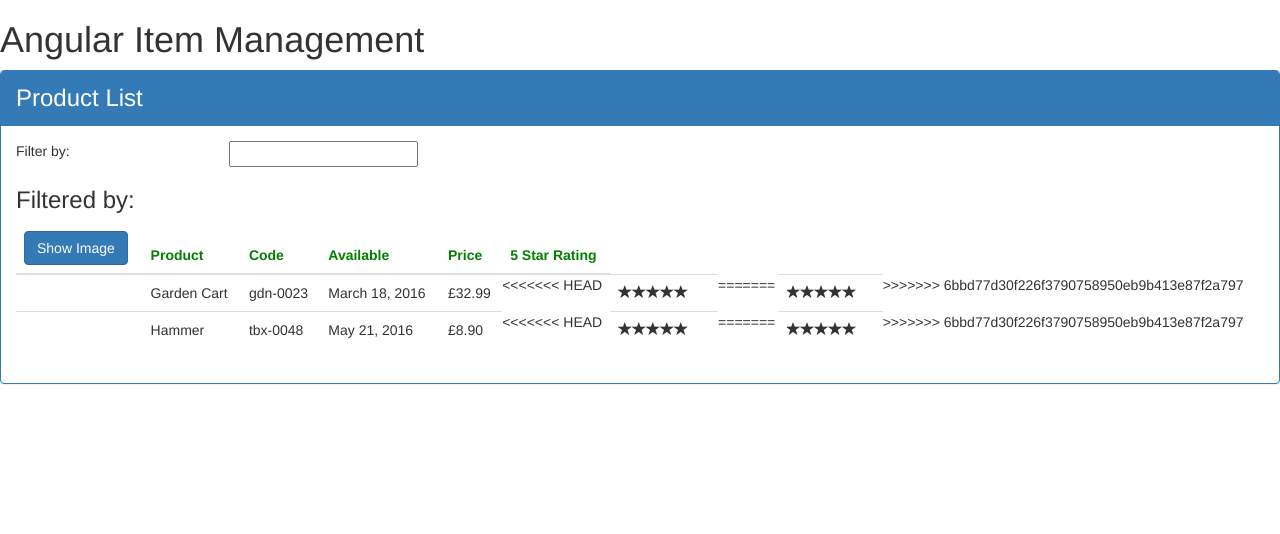
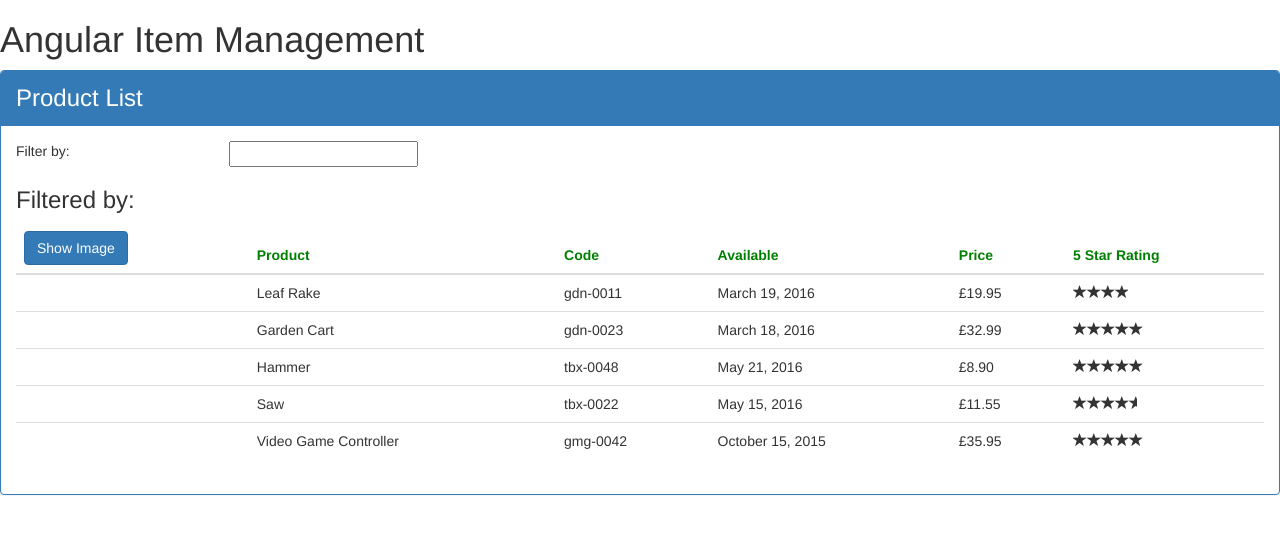
Before and after one commit to junaid109/angular-product-mamagement, an Angular app: page / in a window 1280 px wide. Shown: the top 534 px of the page. Built offline with nearby package versions, Linux system fonts and the light colour scheme.

Commit message:
added data retrieved from local json file

```diff
--- /dev/null
+++ b/src/app/products/product-detail/product-detail.component.html
@@ -0,0 +1,5 @@
+<div class='panel panel-primary' *ngIf='product'>
+  <div class='panel-heading'>
+    {{pageTitle + ': ' + product?.productName}}
+  </div>
+</div>>
--- /dev/null
+++ b/src/app/products/product-detail/product-detail.component.ts
@@ -0,0 +1,18 @@
+import { Component, OnInit } from '@angular/core';
+import { IProduct } from '../../products/products';
+
+@Component({
+  templateUrl: './product-detail.component.html',
+  styleUrls: ['./product-detail.component.css']
+})
+export class ProductDetailComponent implements OnInit {
+
+  pageTitle: string = 'Product Detail';
+  product: IProduct;
+
+  constructor() { }
+
+  ngOnInit() {
+  }
+
+}
--- a/src/app/products/product-list.component.html
+++ b/src/app/products/product-list.component.html
@@ -45,12 +45,8 @@
                         <td>{{ product.productCode | lowercase | convertToSpaces }}</td>
                         <td>{{ product.releaseDate }}</td>
                         <td>{{ product.price | currency:'GBP':true:'1.2-2'}}</td>
-<<<<<<< HEAD
-                        <td><pm-star></pm-star></td>
-=======
                         <td><pm-star [rating]='product.starRating' (ratingClicked)='onRatingClicked($event)'>
                           </pm-star></td>
->>>>>>> 6bbd77d30f226f3790758950eb9b413e87f2a797
                     </tr>
                 </tbody>
             </table>
--- a/src/app/products/product-list.component.ts
+++ b/src/app/products/product-list.component.ts
@@ -12,6 +12,7 @@ export class ProductListComponent implements OnInit {
     imageWidth: number = 50;
     imageMargin: number = 2;
     showImage: boolean = false;
+    errorMessage: string;
 
     _listFilter: string;
     get listFilter(): string{
@@ -25,12 +26,10 @@ export class ProductListComponent implements OnInit {
 
     filteredProducts: IProduct[];
 
-    products: IProduct[] = [
-
-    ];
+    products: IProduct[] = [];
 
     constructor(private _productService: ProductService) {
-      this.filteredProducts = this.products;
+      // this.filteredProducts = this.products;
     }
 
     performFilter(filterBy: string): IProduct[] {
@@ -44,8 +43,12 @@ export class ProductListComponent implements OnInit {
     }
 
     ngOnInit(): void {
-      this.products = this._productService.getProducts();
-      this.filteredProducts = this.products;
+      this._productService.getProducts()
+      .subscribe(products => {
+          this.products = products;
+          this.filteredProducts = this.products;
+      },
+          error => this.errorMessage = <any>error);
     }
 
 }
--- a/src/app/products/product.service.ts
+++ b/src/app/products/product.service.ts
@@ -1,31 +1,25 @@
 import { Injectable } from '@angular/core';
 import { IProduct } from './products';
+import { HttpClient, HttpErrorResponse } from '@angular/common/http';
+import { Observable } from 'rxjs/Observable';
+import 'rxjs/add/observable/throw';
+import 'rxjs/add/operator/catch';
+import 'rxjs/add/operator/do';
+
 
 @Injectable()
 export class ProductService {
+    private _productUrl = '../../api/products/products.json';
 
-    getProducts(): IProduct[] {
-        return[
-          {
-            "productId": 2,
-            "productName": "Garden Cart",
-            "productCode": "GDN-0023",
-            "releaseDate": "March 18, 2016",
-            "description": "15 gallon capacity rolling garden cart",
-            "price": 32.99,
-            "starRating": 4.2,
-            "imageUrl": "http://openclipart.org/image/300px/svg_to_png/58471/garden_cart.png"
-        },
-        {
-            "productId": 5,
-            "productName": "Hammer",
-            "productCode": "TBX-0048",
-            "releaseDate": "May 21, 2016",
-            "description": "Curved claw steel hammer",
-            "price": 8.9,
-            "starRating": 4.8,
-            "imageUrl": "http://openclipart.org/image/300px/svg_to_png/73/rejon_Hammer.png"
-        }
-        ];
+    constructor  (private _http: HttpClient) { }
+
+    public getProducts(): Observable<IProduct[]> {
+        return this._http.get<IProduct[]>(this._productUrl)
+        .do(data => console.log('All: ' + JSON.stringify(data)))
+        .catch(this.handleError);
+    }
+
+    private handleError(err: HttpErrorResponse) {
+        return Observable.throw(err.message);
     }
 }
```
Also changed, not shown: src/app/app.module.ts (+9 -2 lines), src/app/products/product-detail/product-detail.component.css (added), 1 other file (tests, documents, lock files or other folders).
